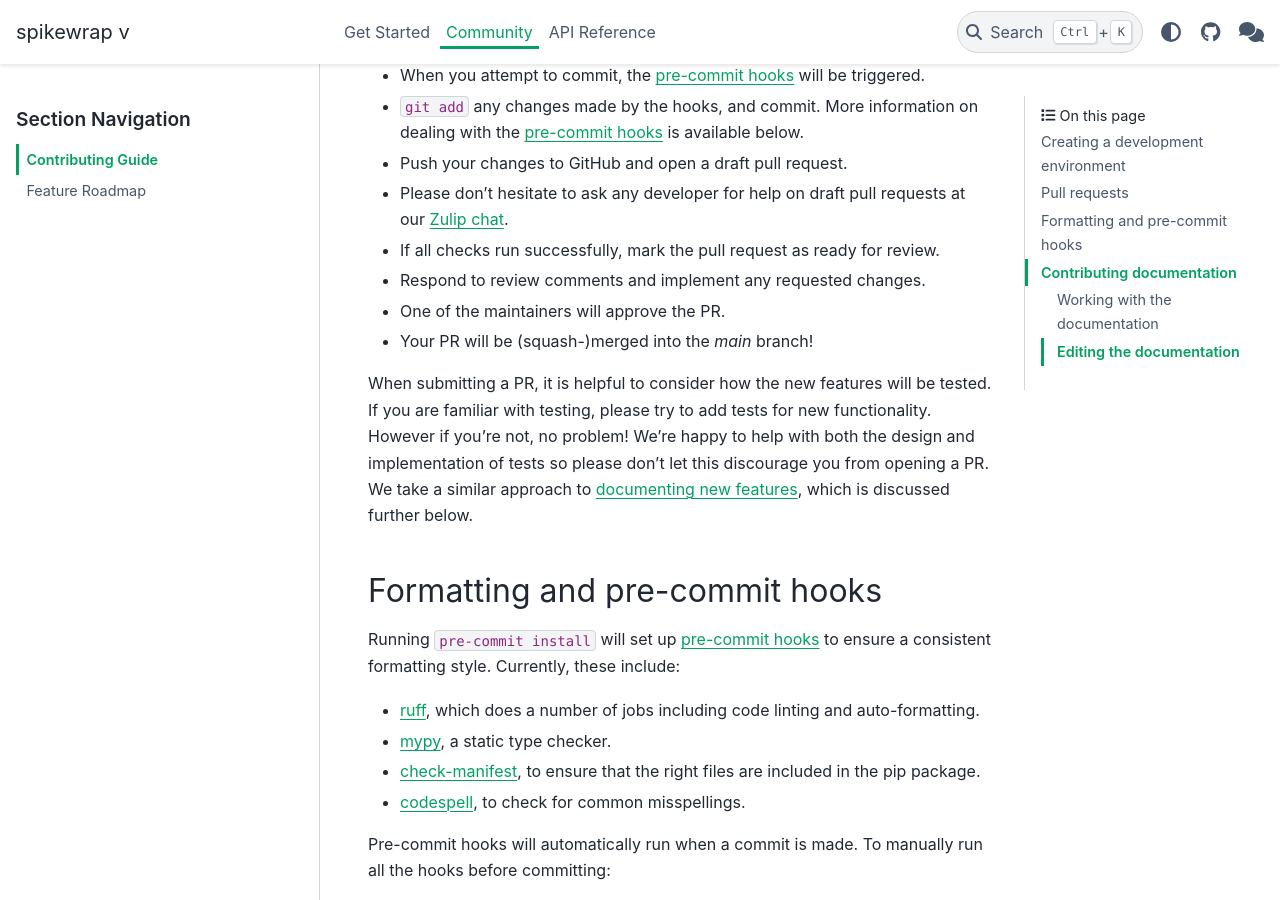
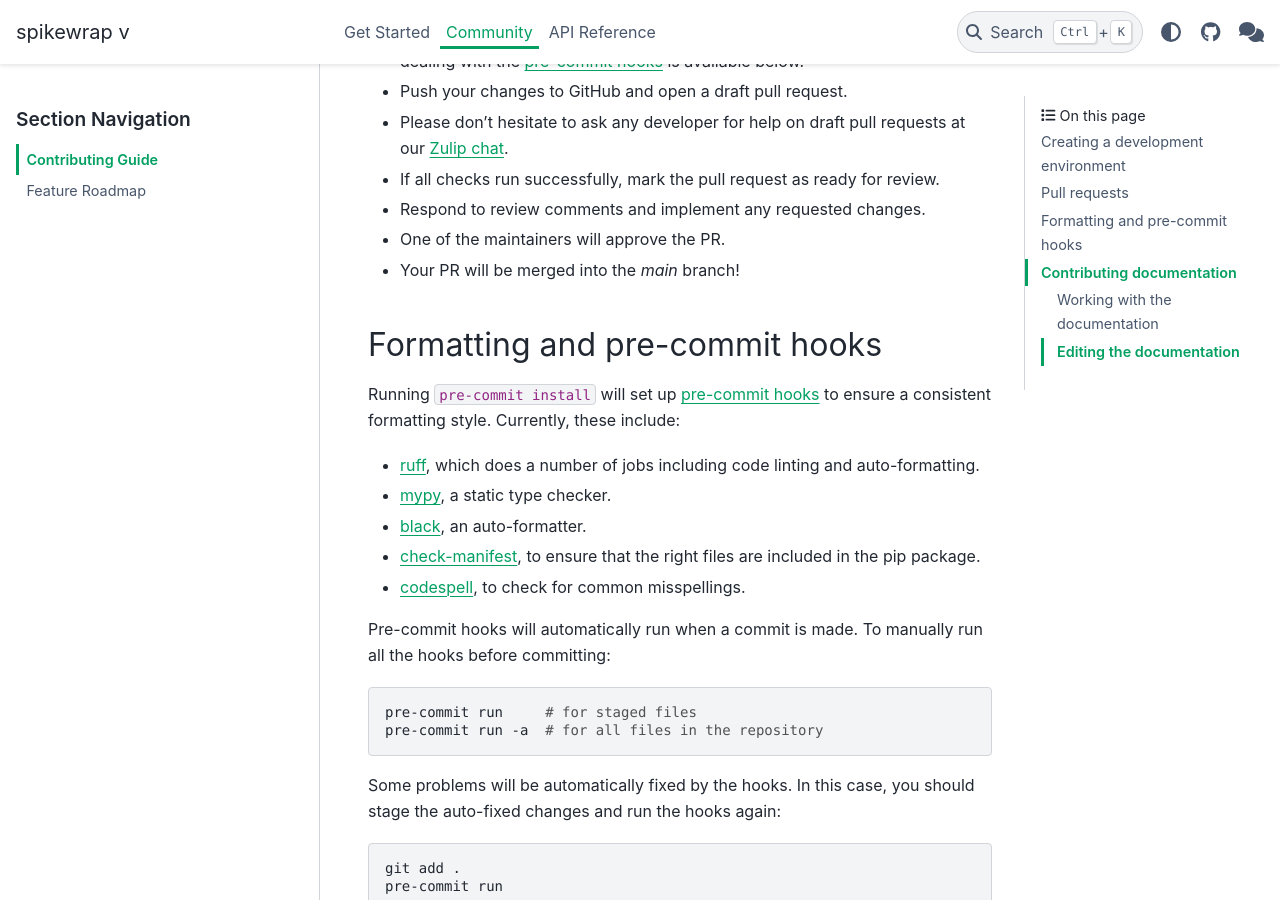
Before and after one commit to neuroinformatics-unit/spikewrap, a Sphinx documentation site: the page built from docs/source/community/contributing_guidelines.md, in a window 1280 px wide and 900 px high, scrolled down 1266 px. Built offline with Sphinx 7.4.7 and the PyData theme 0.15.4, drawn with Linux system fonts in a browser that asks for light colours; pages that are not in the unit, such as notebooks, are missing from menus; the version number could not be read and is left out; some of the changed text lies outside the part shown.

Commit message:
Add contributing guide.

````diff
--- a/docs/source/community/contributing_guidelines.md
+++ b/docs/source/community/contributing_guidelines.md
@@ -1,7 +1,7 @@
 # Contributing Guide
 
-IMRPOVE
-**Contributors to `spikewrap`` are absolutely encouraged**, whether to fix a bug or develop a new feature.
+**Contributions to `spikewrap`` are very welcome and appreciated. This could be
+fixing a bug, improving the documentation or developing a new feature.
 
 If you're unsure about any part of the contributing process or have any questions, please
 get in touch through our [Zulip chat](https://neuroinformatics.zulipchat.com/#narrow/stream/406002-Spikewrap).
@@ -9,15 +9,12 @@
 [creating a development environment](#creating-a-development-environment)
 and [opening a pull request](#pull-requests).
 
-The core development team will support you in contributing code, regardless of your experience!
-
 ## Creating a development environment
 
 To install ``spikewrap`` for development, first the
 [GitHub repository](https://github.com/neuroinformatics-unit/spikewrap)
 should be cloned. Then, you can change-directory
 to the cloned repository and run pip install with the developer tag:
-
 
 ```sh
 pip install -e .[dev]
@@ -46,7 +43,6 @@
 - One approval of a PR (by a repo maintainer) is sufficient for it to be merged.
 - If the PR receives approval without additional comments, it will be merged immediately by the approving reviewer.
 
-
 A typical PR workflow would be as follows:
 * Create a new branch, make your changes, and add them with `git add`.
 * When you attempt to commit, the [pre-commit hooks](#formatting-and-pre-commit-hooks) will be triggered.
@@ -56,20 +52,14 @@
 * If all checks run successfully, mark the pull request as ready for review.
 * Respond to review comments and implement any requested changes.
 * One of the maintainers will approve the PR.
-* Your PR will be (squash-)merged into the *main* branch!
-
-When submitting a PR, it is helpful to consider how the new
-features will be tested. If you are familiar with testing, please
-try to add tests for new functionality. However if you're not, no problem!
-We're happy to help with both the design and implementation of tests so please
-don't let this discourage you from opening a PR. We take a similar approach to
-[documenting new features](#contributing-documentation), which is discussed further below.
+* Your PR will be merged into the *main* branch!
 
 ## Formatting and pre-commit hooks
 
 Running `pre-commit install` will set up [pre-commit hooks](https://pre-commit.com/) to ensure a consistent formatting style. Currently, these include:
 * [ruff](https://github.com/astral-sh/ruff), which does a number of jobs including code linting and auto-formatting.
 * [mypy](https://mypy.readthedocs.io/en/stable/index.html), a static type checker.
+* [black](https://github.com/psf/black), an auto-formatter.
 * [check-manifest](https://github.com/mgedmin/check-manifest), to ensure that the right files are included in the pip package.
 * [codespell](https://github.com/codespell-project/codespell), to check for common misspellings.
 
````
Also changed, not shown: other parts of docs/source/community/contributing_guidelines.md (+1 -1 lines).
